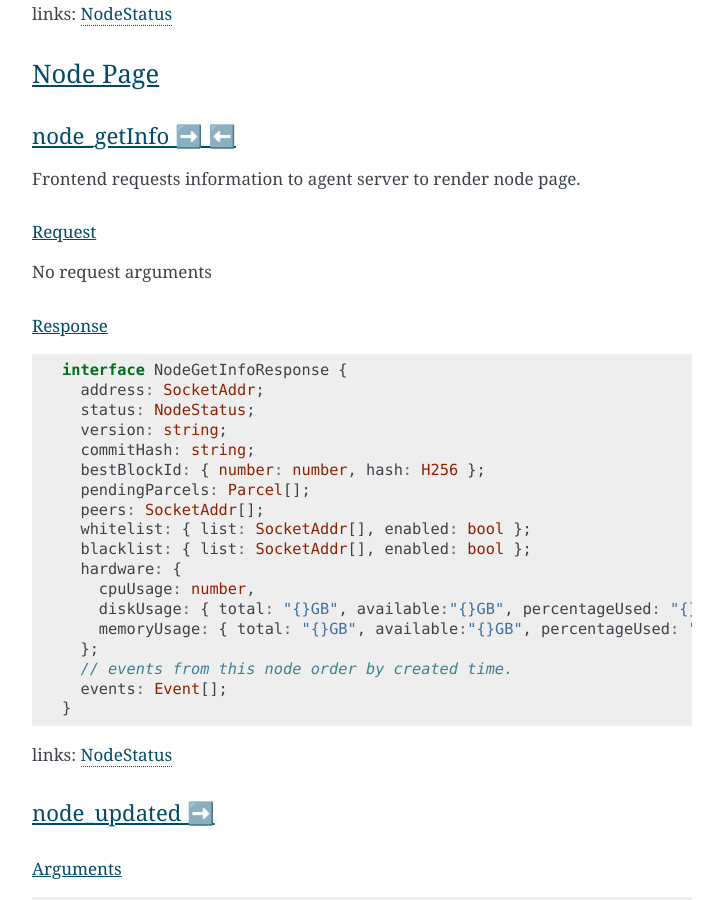
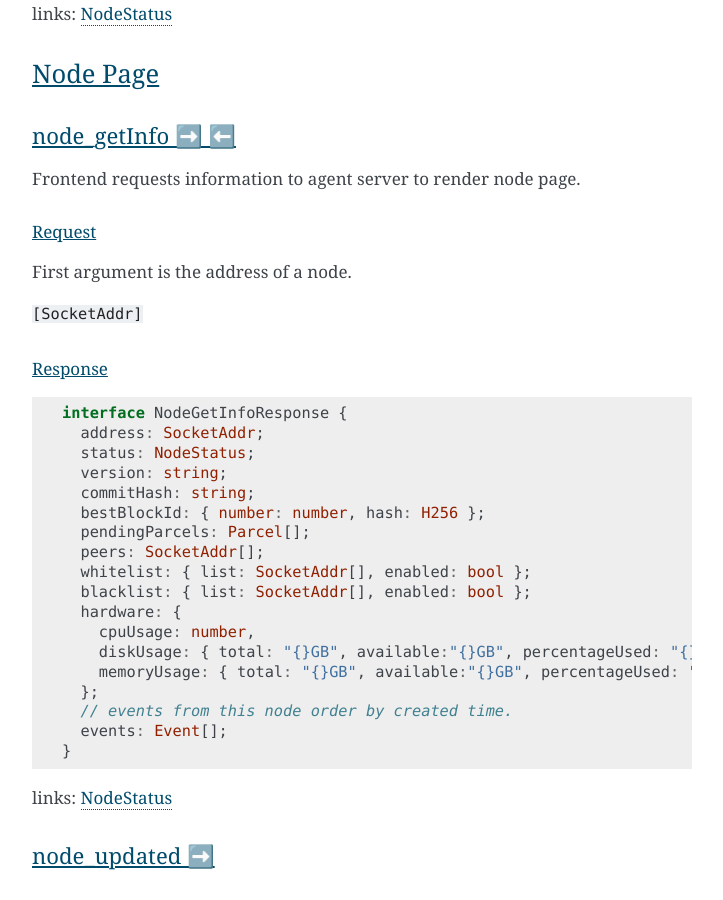
Before and after one commit to CodeChain-io/codechain-dashboard, a Sphinx documentation site: the page built from doc/source/index.rst, in a window 1280 px wide and 900 px high, scrolled down 11594 px. Shown: the whole window, without its empty margins (388-1111 px from the left). Built offline with Sphinx 7.4.7, drawn with Linux system fonts in a browser that asks for light colours.

Commit message:
Add request argument to request of `node_getInfo`

```diff
--- a/doc/source/index.rst
+++ b/doc/source/index.rst
@@ -521,7 +521,9 @@ Frontend requests information to agent server to render node page.
 Request
 """""""""
 
-No request arguments
+First argument is the address of a node.
+
+``[SocketAddr]``
 
 Response
 """""""""
```
